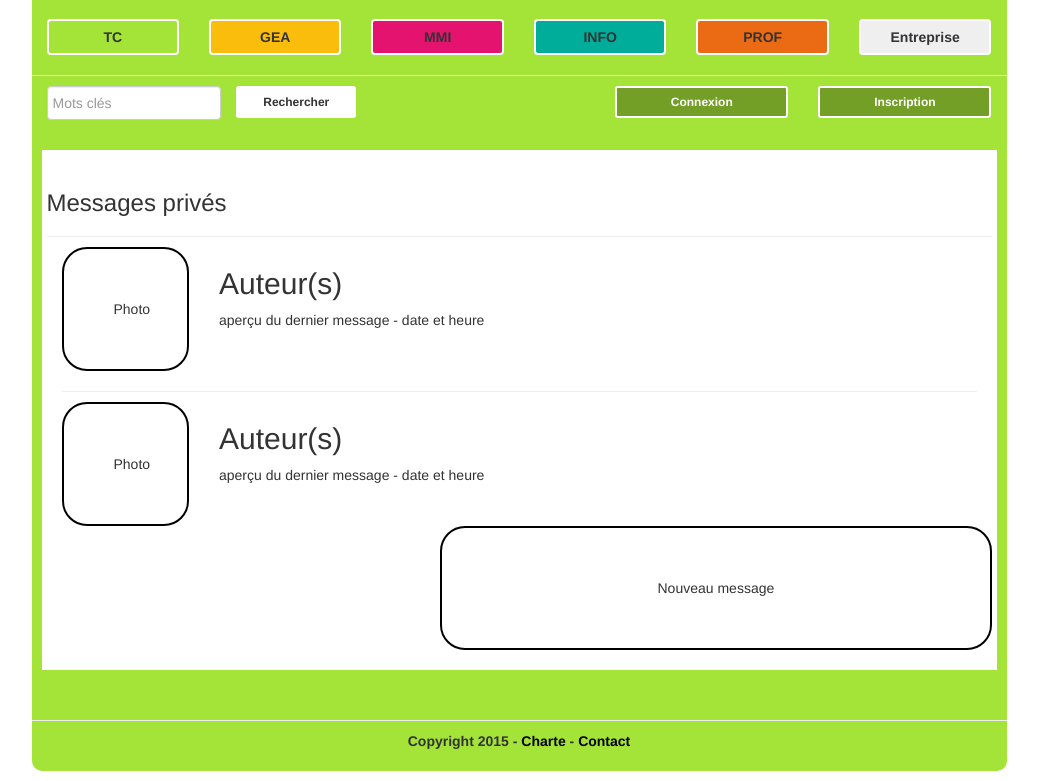
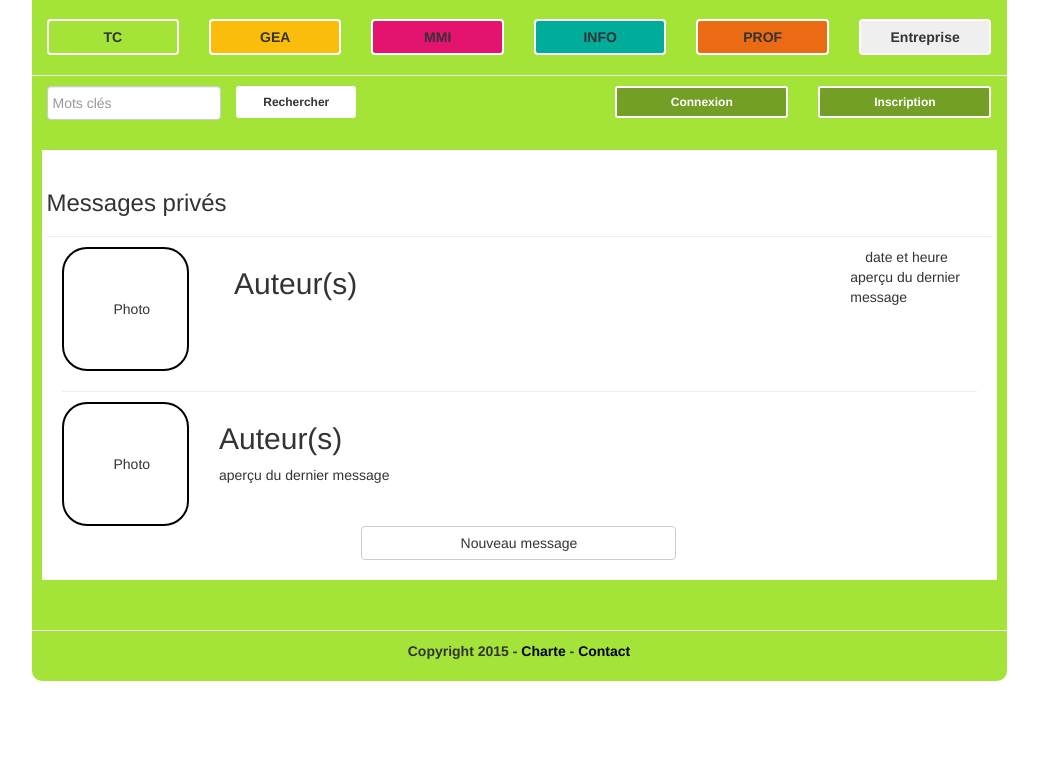
Before and after one commit to Babanar/SiteEtudiantIUTdeLens, a PHP site: page /message in a window 1280 px wide. Shown: the part 204-985 px from the top of the page, without its empty margins (121-1159 px from the left). After the commit the page ends 885 px from the top, so only its background shows below. Run offline with PHP 8.4, Linux system fonts and the light colour scheme; some libraries are stand-ins or nearby versions.

Commit message:
modification des vues MP (non finies) et SQL MPs

```diff
--- a/site/application/view/message/index.php
+++ b/site/application/view/message/index.php
@@ -15,12 +15,11 @@
 					</div>
 				</div>
 				<div class="col-md-10">
-						<div id="infos">
-						<h2>Auteur(s)</h2>
-						aperçu du dernier message - date et heure
-						</div>
+				<h2 class="col-md-10">Auteur(s)</h2> <span class="col-md-2">date et heure</span>
+				aperçu du dernier message
 				</div>
-			</div>
+				</div>
+
 
 			<hr>
 
@@ -33,14 +32,14 @@
 				<div class="col-md-10">
 						<div id="infos">
 						<h2>Auteur(s)</h2>
-						aperçu du dernier message - date et heure
+						aperçu du dernier message
 						</div>
 				</div>
 			</div>
-	</div>
+			</div>
 
 		<div class="row">
-		<button type="submit" class="col-md-offset-5 col-md-7 btn btn-default" id="newmsg_btn">Nouveau message</button>
+		<button type="submit" class="btn btn-default col-md-offset-4 col-md-4" id="newmsg_btn">Nouveau message</button>
 		</div>
 
 </div>
--- a/site/public/css/style.css
+++ b/site/public/css/style.css
@@ -246,14 +246,12 @@ color:red;
 
 #conv_view
 {
-	border-radius:25px;
+
 	border: 2px solid black;
 	padding : 50px;
 }
 
-#newmsg_btn
+#send_btn
 {
-	border-radius:25px;
-	border: 2px solid black;
-	padding : 50px;
+padding:20px;
 }
```
Also changed, not shown: site/application/model/model/mymodel/queries/mpsSQL.class.php (added, +16 -0 lines), site/application/model/model/mymodel/tables/mps.class.php (added, +29 -0 lines), site/application/view/message/conversation.php (+4 -4 lines).
